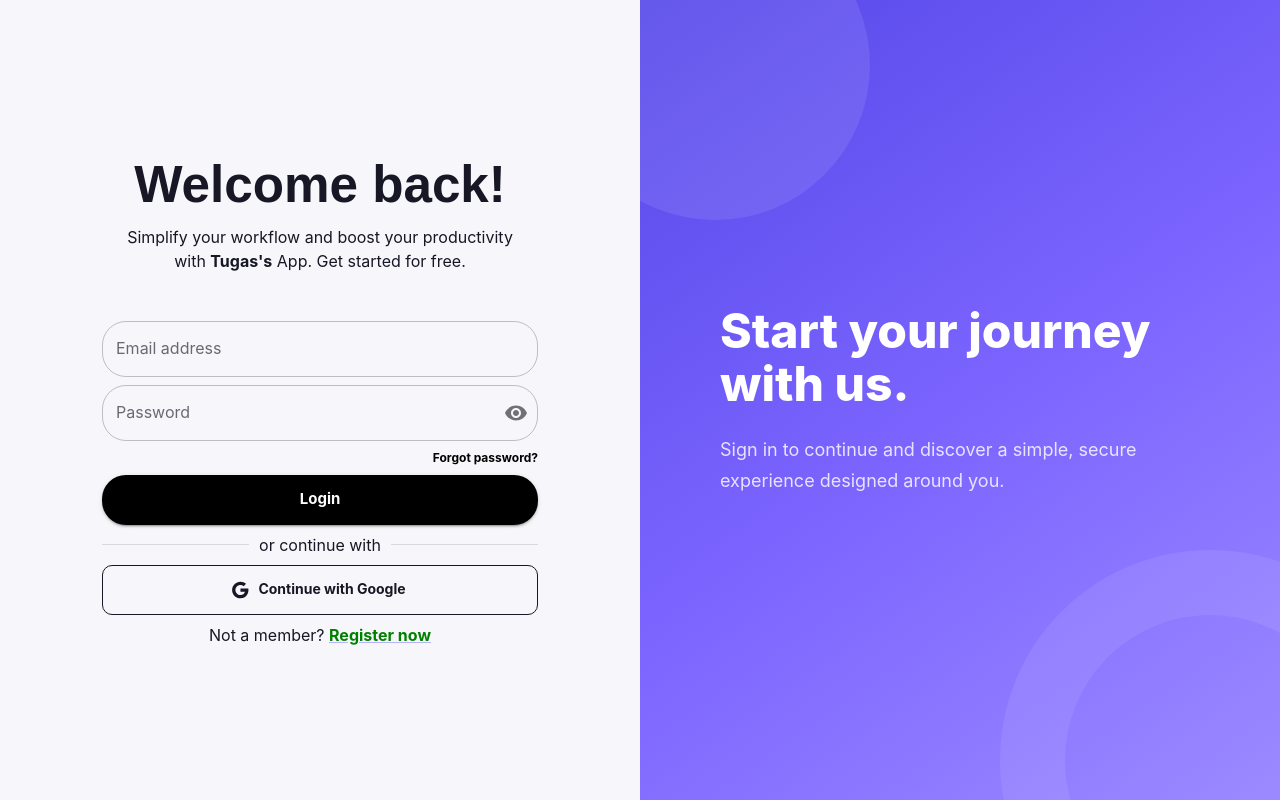
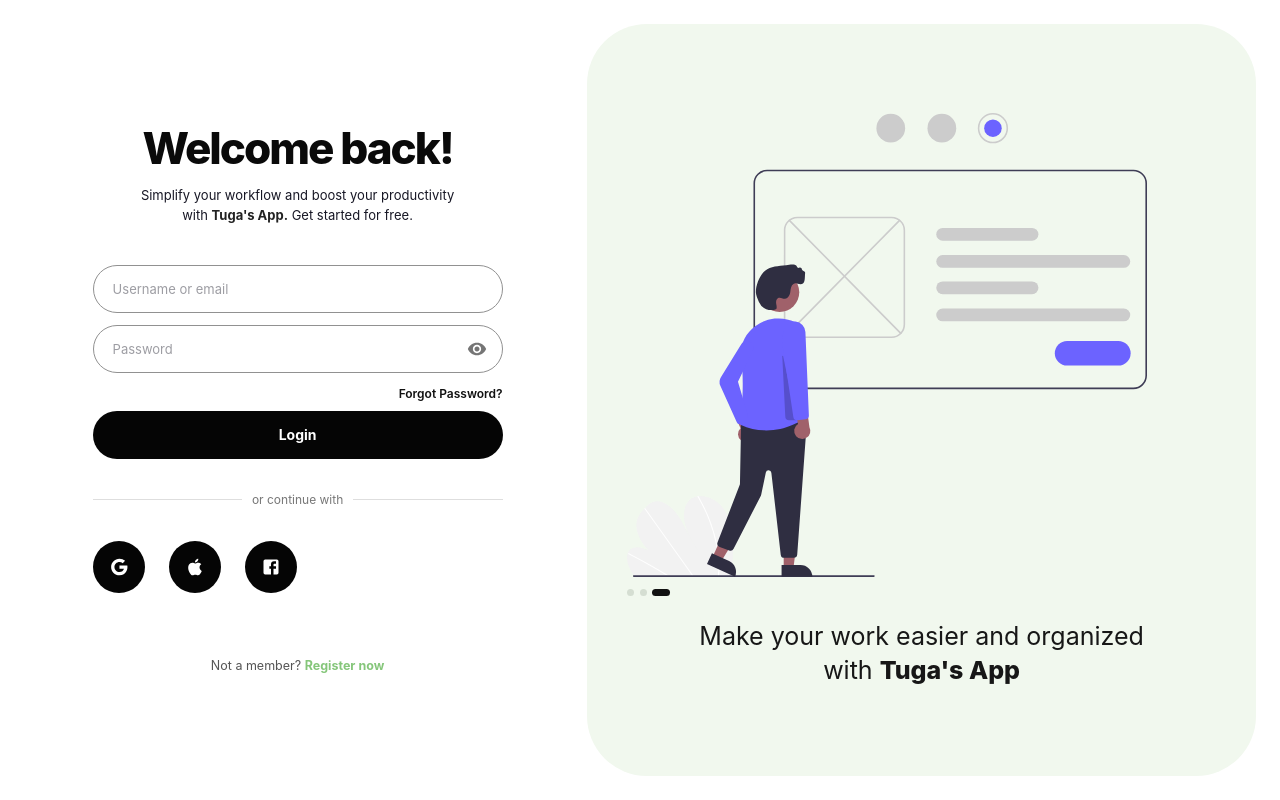
Before and after one commit to YoonusAnees/Code3X_Assessment, a React (Vite) app in the folder Login-Form/: page / in a window 1280 px wide. Built offline with nearby package versions, Linux system fonts and the light colour scheme; no server answers.

Commit message:
fix (UI)

```diff
--- a/Login-Form/src/pages/LoginPage.tsx
+++ b/Login-Form/src/pages/LoginPage.tsx
@@ -1,58 +1,154 @@
-import { useState } from "react";
+import { useState, type ReactNode } from "react";
 import {
   Alert,
   Box,
   Button,
-  Checkbox,
   CircularProgress,
   Divider,
-  FormControlLabel,
   IconButton,
   InputAdornment,
   Link,
-  Paper,
   Snackbar,
   Stack,
   TextField,
   Typography,
 } from "@mui/material";
 
-import { Google, Visibility, VisibilityOff } from "@mui/icons-material";
+import {
+  Apple,
+  Facebook,
+  Google,
+  Visibility,
+  VisibilityOff,
+} from "@mui/icons-material";
 
 import { signInWithPopup } from "firebase/auth";
 import { Controller, useForm } from "react-hook-form";
 import { useNavigate } from "react-router-dom";
+
+import loginIllustration from "../assets/login-illustration.svg";
 import { auth, googleProvider } from "../config/firebase";
 
 type LoginFormValues = {
   email: string;
   password: string;
-  rememberMe: boolean;
 };
+
+type SocialButtonProps = {
+  label: string;
+  children: ReactNode;
+  onClick?: () => void;
+  disabled?: boolean;
+};
+
+const green = "#85c67a";
+
+const fieldStyles = {
+  "& .MuiOutlinedInput-root": {
+    minHeight: 48,
+    borderRadius: 99,
+    backgroundColor: "#ffffff",
+    fontSize: 13,
+
+    "& fieldset": {
+      borderColor: "#919191",
+    },
+
+    "&:hover fieldset": {
+      borderColor: "#333333",
+    },
+
+    "&.Mui-focused fieldset": {
+      borderColor: green,
+      borderWidth: 2,
+    },
+  },
+
+  "& .MuiOutlinedInput-input": {
+    paddingLeft: 2.5,
+    paddingRight: 2.5,
+    paddingTop: 1.4,
+    paddingBottom: 1.4,
+  },
+
+  "& .MuiFormHelperText-root": {
+    marginLeft: 2.5,
+  },
+};
+
+function SocialButton({
+  label,
+  children,
+  onClick,
+  disabled,
+}: SocialButtonProps) {
+  return (
+    <IconButton
+      aria-label={label}
+      onClick={onClick}
+      disabled={disabled}
+      sx={{
+        width: 52,
+        height: 52,
+        backgroundColor: "#050505",
+        color: "#ffffff",
+
+        transition:
+          "transform 160ms ease, background-color 160ms ease",
+
+        "&:hover": {
+          backgroundColor: "#272727",
+          transform: "translateY(-2px)",
+        },
+
+        "&.Mui-disabled": {
+          backgroundColor: "#555555",
+          color: "#ffffff",
+        },
+      }}
+    >
+      {children}
+    </IconButton>
+  );
+}
 
 export function LoginPage() {
   const navigate = useNavigate();
 
-  const [showPassword, setShowPassword] = useState(false);
-  const [isGoogleLoading, setIsGoogleLoading] = useState(false);
-  const [authError, setAuthError] = useState("");
-  const [showDemoMessage, setShowDemoMessage] = useState(false);
+  const [showPassword, setShowPassword] =
+    useState(false);
+
+  const [isGoogleLoading, setIsGoogleLoading] =
+    useState(false);
+
+  const [authError, setAuthError] =
+    useState("");
+
+  const [showDemoMessage, setShowDemoMessage] =
+    useState(false);
 
   const {
     control,
     handleSubmit,
-    formState: { errors, isSubmitting },
+
+    formState: {
+      errors,
+      isSubmitting,
+    },
   } = useForm<LoginFormValues>({
     defaultValues: {
       email: "",
       password: "",
-      rememberMe: false,
     },
+
     mode: "onBlur",
   });
 
-  const handleEmailLogin = async (values: LoginFormValues) => {
+  const handleEmailLogin = async (
+    values: LoginFormValues,
+  ) => {
     console.log("Validated values:", values);
+
     setShowDemoMessage(true);
   };
 
@@ -61,12 +157,19 @@ export function LoginPage() {
     setIsGoogleLoading(true);
 
     try {
-      await signInWithPopup(auth, googleProvider);
+      await signInWithPopup(
+        auth,
+        googleProvider,
+      );
+
       navigate("/token");
     } catch (error) {
-      const errorMessage =
-        error instanceof Error ? error.message : "Google login failed.";
-      setAuthError(errorMessage);
+      const message =
+        error instanceof Error
+          ? error.message
+          : "Google login failed.";
+
+      setAuthError(message);
     } finally {
       setIsGoogleLoading(false);
     }
@@ -76,163 +179,193 @@ export function LoginPage() {
     <Box
       sx={{
         minHeight: "100vh",
+        backgroundColor: "#ffffff",
         display: "grid",
+
         gridTemplateColumns: {
           xs: "1fr",
-          md: "1fr 1fr",
+          md: "0.9fr 1.1fr",
+        },
+
+        padding: {
+          xs: 0,
+          md: 3,
+        },
+
+        gap: {
+          md: 2,
         },
       }}
     >
+      {/* Left login section */}
+
       <Box
+        component="main"
         sx={{
           display: "flex",
           alignItems: "center",
           justifyContent: "center",
-          padding: {
-            xs: 2.5,
-            sm: 5,
+
+          paddingX: {
+            xs: 3,
+            sm: 7,
+            md: 5,
+          },
+
+          paddingY: {
+            xs: 5,
+            md: 2,
           },
         }}
       >
-        <Paper
-          elevation={0}
+        <Stack
+          spacing={0}
           sx={{
             width: "100%",
-            maxWidth: 500,
-            padding: {
-              xs: 2,
-              sm: 4,
-            },
-            backgroundColor: "transparent",
+            maxWidth: 410,
           }}
         >
-          <Stack spacing={1}>
-            <Box>
           <Typography
-  variant="h4"
+            component="h1"
             sx={{
-    fontWeight: "bold",
+              fontSize: {
+                xs: "2.35rem",
+                sm: "2.75rem",
+              },
+
+              lineHeight: 1.1,
+              fontWeight: 800,
+              letterSpacing: "-0.045em",
               textAlign: "center",
-    fontFamily: "Poppins, sans-serif",
-    fontSize: "3.2rem",
+              color: "#0a0a0a",
             }}
           >
             Welcome back!
           </Typography>
 
-
           <Typography
             color="text.secondary"
             sx={{
-    marginTop: 1,
+              marginTop: 1.5,
               marginBottom: 5,
-    paddingX: 3,
+              marginX: "auto",
+              maxWidth: 345,
+              fontSize: 13,
+              lineHeight: 1.55,
               textAlign: "center",
             }}
           >
-  <Box component="div" sx={{ whiteSpace: "nowrap" }}>
-    Simplify your workflow and boost your productivity
-  </Box>
+            Simplify your workflow and boost your
+            productivity
+            <br />
 
-  <Box component="div" sx={{ whiteSpace: "nowrap", }}>
             with{" "}
-    <Box component="span" sx={{ fontWeight: "bold" }}>
-      Tugas's
+            <Box
+              component="span"
+              sx={{
+                fontWeight: 700,
+                color: "#222222",
+              }}
+            >
+              Tuga&apos;s App.
             </Box>{" "}
-    App. Get started for free.
-  </Box>
+            Get started for free.
           </Typography>
 
-            </Box>
-
-            {authError && <Alert severity="error">{authError}</Alert>}
+          {authError && (
+            <Alert
+              severity="error"
+              sx={{ marginBottom: 2 }}
+            >
+              {authError}
+            </Alert>
+          )}
 
           <Box
             component="form"
             noValidate
-              onSubmit={handleSubmit(handleEmailLogin)}
+            onSubmit={handleSubmit(
+              handleEmailLogin,
+            )}
           >
-              <Stack spacing={1}>
+            <Stack spacing={1.5}>
               {/* Email field */}
+
               <Controller
                 name="email"
                 control={control}
                 rules={{
-      required: "Email address is required",
+                  required:
+                    "Email address is required",
+
                   pattern: {
-        value: /^[^\s@]+@[^\s@]+\.[^\s@]+$/,
-        message: "Enter a valid email address",
+                    value:
+                      /^[^\s@]+@[^\s@]+\.[^\s@]+$/,
+
+                    message:
+                      "Enter a valid email address",
                   },
                 }}
                 render={({ field }) => (
                   <TextField
                     {...field}
-        label="Email address"
+                    placeholder="Username or email"
                     type="email"
                     autoComplete="email"
-        error={Boolean(errors.email)}
-        helperText={errors.email?.message}
+                    error={Boolean(
+                      errors.email,
+                    )}
+                    helperText={
+                      errors.email?.message
+                    }
+                    size="small"
                     fullWidth
-        sx={{
-          "& .MuiOutlinedInput-root": {
-            borderRadius: 2,
-
-            "&.Mui-focused .MuiOutlinedInput-notchedOutline": {
-              borderColor: "#22c55e",
-              borderWidth: "2px",
-            },
-          },
-
-          "& .MuiOutlinedInput-input": {
-            paddingLeft: "16px",
-          },
-
-          "& .MuiInputLabel-root.Mui-focused": {
-            color: "#22c55e",
-          },
-        }}
+                    sx={fieldStyles}
                   />
                 )}
               />
 
               {/* Password field */}
+
               <Controller
                 name="password"
                 control={control}
                 rules={{
-      required: "Password is required",
+                  required:
+                    "Password is required",
+
                   minLength: {
                     value: 6,
-        message: "Password must contain at least 6 characters",
+
+                    message:
+                      "Password must contain at least 6 characters",
                   },
                 }}
                 render={({ field }) => (
                   <TextField
                     {...field}
-        label="Password"
-        type={showPassword ? "text" : "password"}
+                    placeholder="Password"
+
+                    type={
+                      showPassword
+                        ? "text"
+                        : "password"
+                    }
+
                     autoComplete="current-password"
-        error={Boolean(errors.password)}
-        helperText={errors.password?.message}
+
+                    error={Boolean(
+                      errors.password,
+                    )}
+
+                    helperText={
+                      errors.password?.message
+                    }
+
+                    size="small"
                     fullWidth
-        sx={{
-          "& .MuiOutlinedInput-root": {
-            borderRadius: 2,
+                    sx={fieldStyles}
 
-            "&.Mui-focused .MuiOutlinedInput-notchedOutline": {
-              borderColor: "#22c55e",
-              borderWidth: "2px",
-            },
-          },
-
-          "& .MuiOutlinedInput-input": {
-            paddingLeft: "16px",
-          },
-
-          "& .MuiInputLabel-root.Mui-focused": {
-            color: "#22c55e",
-          },
-        }}
                     slotProps={{
                       input: {
                         endAdornment: (
@@ -243,17 +376,21 @@ export function LoginPage() {
                                   ? "Hide password"
                                   : "Show password"
                               }
+
                               onClick={() =>
                                 setShowPassword(
-                      (currentValue) => !currentValue
+                                  (value) =>
+                                    !value,
                                 )
                               }
+
                               edge="end"
+                              size="small"
                             >
                               {showPassword ? (
-                    <VisibilityOff />
+                                <VisibilityOff fontSize="small" />
                               ) : (
-                    <Visibility />
+                                <Visibility fontSize="small" />
                               )}
                             </IconButton>
                           </InputAdornment>
@@ -264,155 +401,234 @@ export function LoginPage() {
                 )}
               />
 
- {/* Forgot password */}
               <Link
                 href="#"
                 underline="hover"
                 sx={{
-    fontWeight: "bold",
+                  alignSelf: "flex-end",
+                  color: "#111111",
                   fontSize: 12,
-    color: "black",
-    textAlign: "right",
-    alignSelf: "flex-end",
-    cursor: "pointer",
-    marginTop: "40px",
+                  fontWeight: 600,
                 }}
               >
-  Forgot password?
+                Forgot Password?
               </Link>
 
-  {/* Login button */}
               <Button
                 type="submit"
                 variant="contained"
-    size="large"
                 disabled={isSubmitting}
                 fullWidth
+
                 sx={{
-      borderRadius: 2,
+                  marginTop: "8px !important",
+                  minHeight: 48,
+                  backgroundColor: "#050505",
+                  borderRadius: 99,
+                  boxShadow: "none",
+                  fontSize: 14,
                   textTransform: "none",
-      fontWeight: "bold",
-      marginTop: 2,
-      backgroundColor: "black",
 
                   "&:hover": {
-        backgroundColor: "#16a34a",
+                    backgroundColor: "#202020",
+                    boxShadow: "none",
                   },
                 }}
               >
-    {isSubmitting ? "Logging in..." : "Login"}
+                {isSubmitting
+                  ? "Logging in..."
+                  : "Login"}
               </Button>
             </Stack>
           </Box>
 
-            <Divider>or continue with</Divider>
+          <Divider
+            sx={{
+              marginY: 4,
+              color: "#777777",
+              fontSize: 12,
 
-            <Button
-              variant="outlined"
-              color="inherit"
-              startIcon={
-                isGoogleLoading ? <CircularProgress size={19} /> : <Google />
-              }
+              "&::before, &::after": {
+                borderColor: "#dedede",
+              },
+            }}
+          >
+            or continue with
+          </Divider>
+
+          {/* Social buttons */}
+
+          <Stack
+            direction="row"
+            spacing={3}
+            justifyContent="center"
+          >
+            <SocialButton
+              label="Continue with Google"
               onClick={handleGoogleLogin}
               disabled={isGoogleLoading}
             >
-              Continue with Google
-            </Button>
+              {isGoogleLoading ? (
+                <CircularProgress
+                  size={18}
+                  color="inherit"
+                />
+              ) : (
+                <Google fontSize="small" />
+              )}
+            </SocialButton>
 
-            <Typography align="center" color="text.secondary">
-              Not a member? {""}
-              <Link href="#" sx={{ fontWeight: 700,
-                color: "green",
-               }}>
+            <SocialButton label="Continue with Apple">
+              <Apple fontSize="small" />
+            </SocialButton>
+
+            <SocialButton label="Continue with Facebook">
+              <Facebook fontSize="small" />
+            </SocialButton>
+          </Stack>
+
+          <Typography
+            sx={{
+              marginTop: 8,
+              textAlign: "center",
+              color: "#555555",
+              fontSize: 12.5,
+            }}
+          >
+            Not a member?{" "}
+
+            <Link
+              href="#"
+              underline="hover"
+              sx={{
+                color: green,
+                fontWeight: 700,
+              }}
+            >
               Register now
             </Link>
           </Typography>
         </Stack>
-        </Paper>
       </Box>
 
-
+      {/* Right illustration section */}
 
       <Box
+        component="aside"
         sx={{
           display: {
             xs: "none",
             md: "flex",
           },
-          position: "relative",
-          overflow: "hidden",
+
+          minHeight: "calc(100vh - 48px)",
+          borderRadius: 5,
+          backgroundColor: "#f1f8ee",
           alignItems: "center",
           justifyContent: "center",
-          padding: 8,
-          color: "white",
-          background:
-            "linear-gradient(145deg, #5548e8 0%, #7c65ff 52%, #9b8aff 100%)",
+          padding: 5,
+          overflow: "hidden",
+        }}
+      >
+        <Stack
+          alignItems="center"
+          sx={{
+            width: "100%",
+            maxWidth: 590,
+          }}
+        >
+          <Box
+            component="img"
+            src={loginIllustration}
+            alt="Person organizing tasks"
+
+            sx={{
+              width: "100%",
+              maxWidth: 520,
+              height: "auto",
+            }}
+          />
+
+          <Stack
+            direction="row"
+            spacing={0.7}
+            sx={{
+              marginTop: 1.5,
+              marginBottom: 3,
             }}
           >
             <Box
               sx={{
-            position: "absolute",
-            width: 310,
-            height: 310,
-            borderRadius: "50%",
-            backgroundColor: "rgba(255,255,255,0.09)",
-            top: -90,
-            left: -80,
+                width: 7,
+                height: 7,
+                borderRadius: 99,
+                backgroundColor: "#d5ded2",
               }}
             />
 
             <Box
               sx={{
-            position: "absolute",
-            width: 420,
-            height: 420,
-            borderRadius: "50%",
-            border: "65px solid rgba(255,255,255,0.08)",
-            bottom: -170,
-            right: -140,
+                width: 7,
+                height: 7,
+                borderRadius: 99,
+                backgroundColor: "#d5ded2",
               }}
             />
 
-        <Stack
-          spacing={3}
+            <Box
               sx={{
-            position: "relative",
-            zIndex: 1,
-            maxWidth: 480,
+                width: 18,
+                height: 7,
+                borderRadius: 99,
+                backgroundColor: "#111111",
               }}
-        >
-
-
-          <Typography variant="h3" sx={{ lineHeight: 1.12 }}>
-            Start your journey with us.
-          </Typography>
+            />
+          </Stack>
 
           <Typography
             sx={{
-              fontSize: 18,
-              color: "rgba(255,255,255,0.82)",
-              lineHeight: 1.7,
+              fontSize: {
+                md: 22,
+                lg: 25,
+              },
+
+              lineHeight: 1.35,
+              textAlign: "center",
+              color: "#171717",
             }}
           >
-            Sign in to continue and discover a simple, secure experience
-            designed around you.
+            Make your work easier and organized
+            <br />
+
+            with{" "}
+            <Box
+              component="span"
+              sx={{ fontWeight: 800 }}
+            >
+              Tuga&apos;s App
+            </Box>
           </Typography>
         </Stack>
       </Box>
 
-
-
       <Snackbar
         open={showDemoMessage}
         autoHideDuration={4500}
-        onClose={() => setShowDemoMessage(false)}
+
+        onClose={() =>
+          setShowDemoMessage(false)
+        }
       >
         <Alert
           severity="info"
           variant="filled"
-          onClose={() => setShowDemoMessage(false)}
+
+          onClose={() =>
+            setShowDemoMessage(false)
+          }
         >
-          Validation passed. Email/password backend login is outside this
+          Validation passed. Email/password
+          backend login is outside this
           assessment.
         </Alert>
       </Snackbar>
```
Also changed, not shown: Login-Form/src/assets/login-illustration.svg (added). Lines whose indentation alone changed are shown as unchanged.
